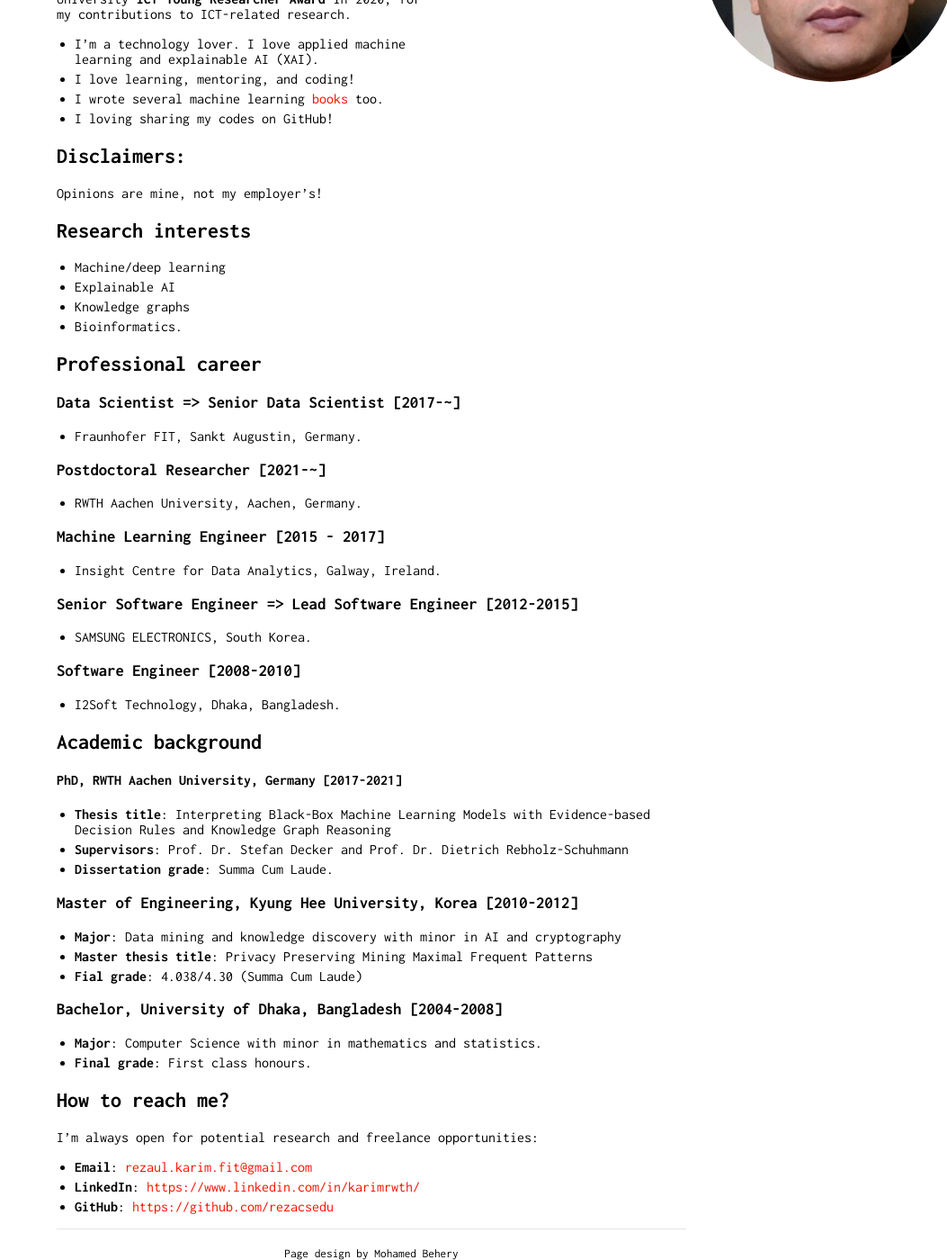
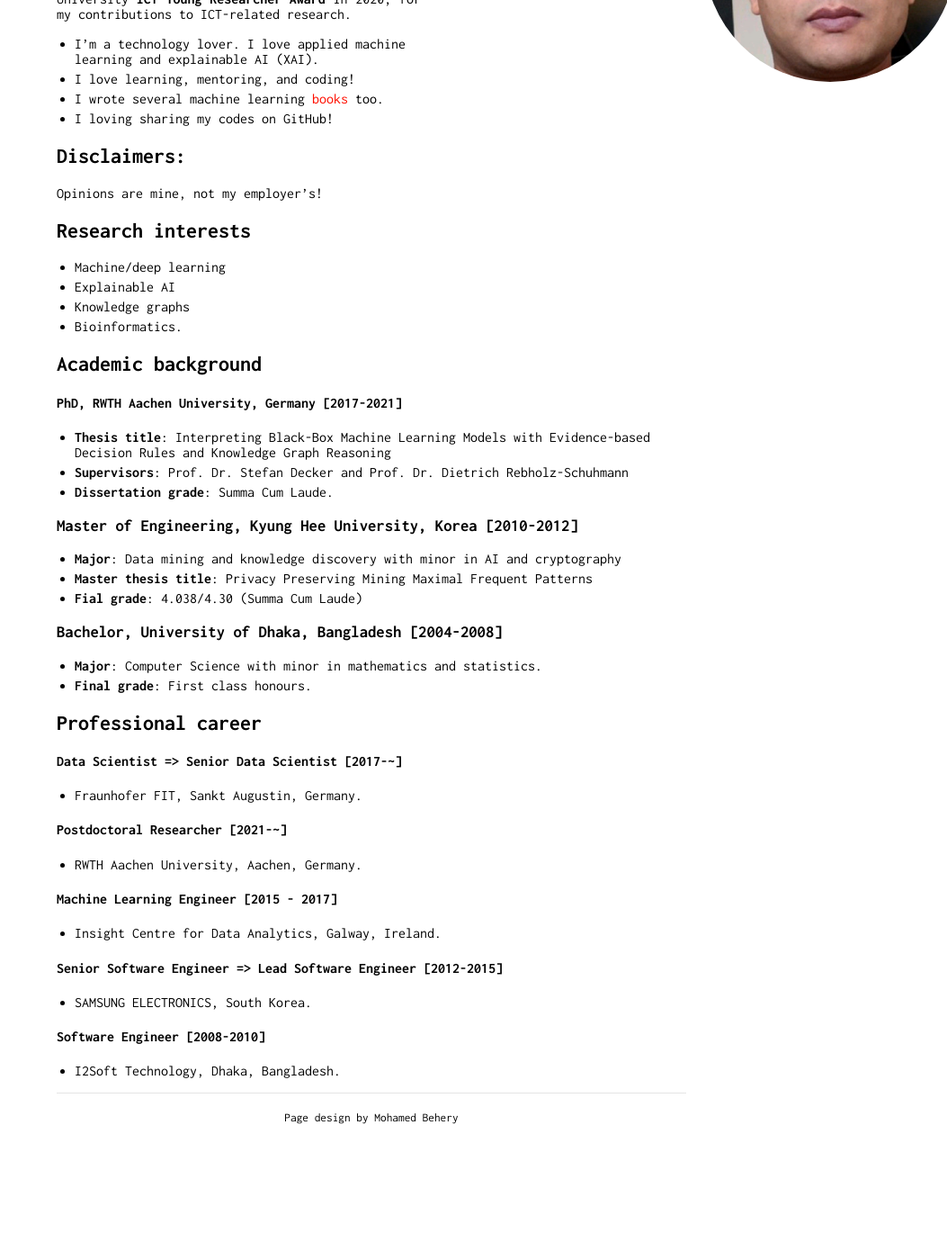
Before and after one commit to rezacsedu/rezacsedu.github.io, a Jekyll site: the page built from index.md, in a window 1280 px wide and 1400 px high, scrolled down 364 px. Shown: the whole window at 90% size, without its empty margins (227-1280 px from the left). Built offline with Jekyll 4.4.1, drawn with Linux system fonts in a browser that asks for light colours; our own code applies the rules of GitHub Pages for plain Markdown files; after the commit the page ends 1613 px from its top, so only the background shows below that; part of the change alters nothing that is shown.

Commit message:
Update index.md

```diff
--- a/index.md
+++ b/index.md
@@ -20,23 +20,6 @@ Opinions are mine, not my employer's!
 - Knowledge graphs
 - Bioinformatics.
 
-## Professional career
-
-### Data Scientist => Senior Data Scientist [2017-~]
-- Fraunhofer FIT, Sankt Augustin, Germany.
-
-### Postdoctoral Researcher [2021-~]
-- RWTH Aachen University, Aachen, Germany.
-
-### Machine Learning Engineer [2015 - 2017]
-- Insight Centre for Data Analytics, Galway, Ireland.
-
-### Senior Software Engineer => Lead Software Engineer [2012-2015]
--  SAMSUNG ELECTRONICS, South Korea.
-
-### Software Engineer [2008-2010]
-- I2Soft Technology, Dhaka, Bangladesh.
-
 ## Academic background
 
 #### PhD, RWTH Aachen University, Germany [2017-2021]
@@ -53,9 +36,19 @@ Opinions are mine, not my employer's!
 - **Major**: Computer Science with minor in mathematics and statistics.
 - **Final grade**: First class honours.
 
-## How to reach me?
-I'm always open for potential research and freelance opportunities:
+## Professional career
 
-- **Email**: [rezaul.karim.fit@gmail.com](rezaul.karim.fit@gmail.com)
-- **LinkedIn**: [https://www.linkedin.com/in/karimrwth/](https://www.linkedin.com/in/karimrwth/)
-- **GitHub**: [https://github.com/rezacsedu](https://github.com/rezacsedu)
+#### Data Scientist => Senior Data Scientist [2017-~]
+- Fraunhofer FIT, Sankt Augustin, Germany.
+
+#### Postdoctoral Researcher [2021-~]
+- RWTH Aachen University, Aachen, Germany.
+
+#### Machine Learning Engineer [2015 - 2017]
+- Insight Centre for Data Analytics, Galway, Ireland.
+
+#### Senior Software Engineer => Lead Software Engineer [2012-2015]
+-  SAMSUNG ELECTRONICS, South Korea.
+
+#### Software Engineer [2008-2010]
+- I2Soft Technology, Dhaka, Bangladesh.
```
